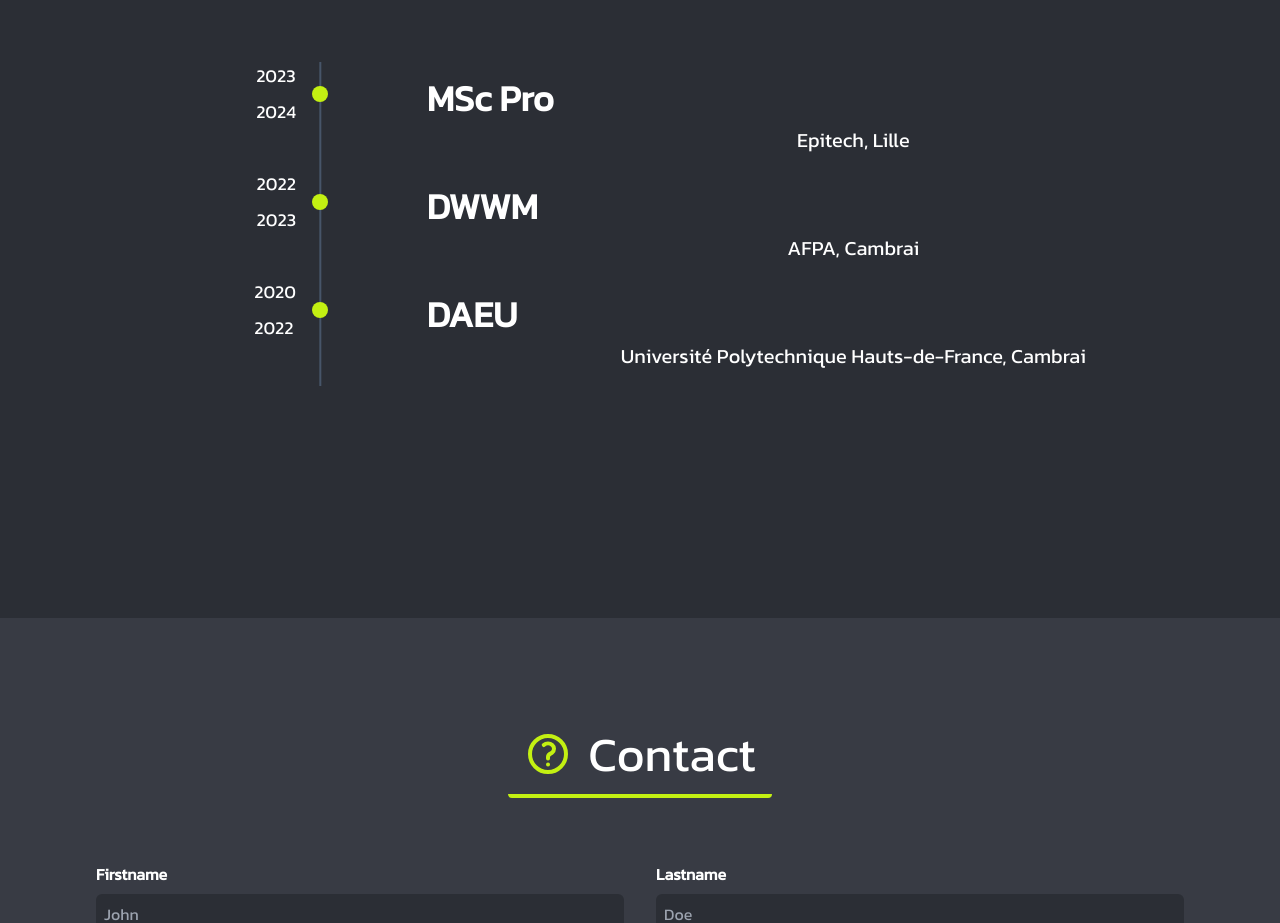
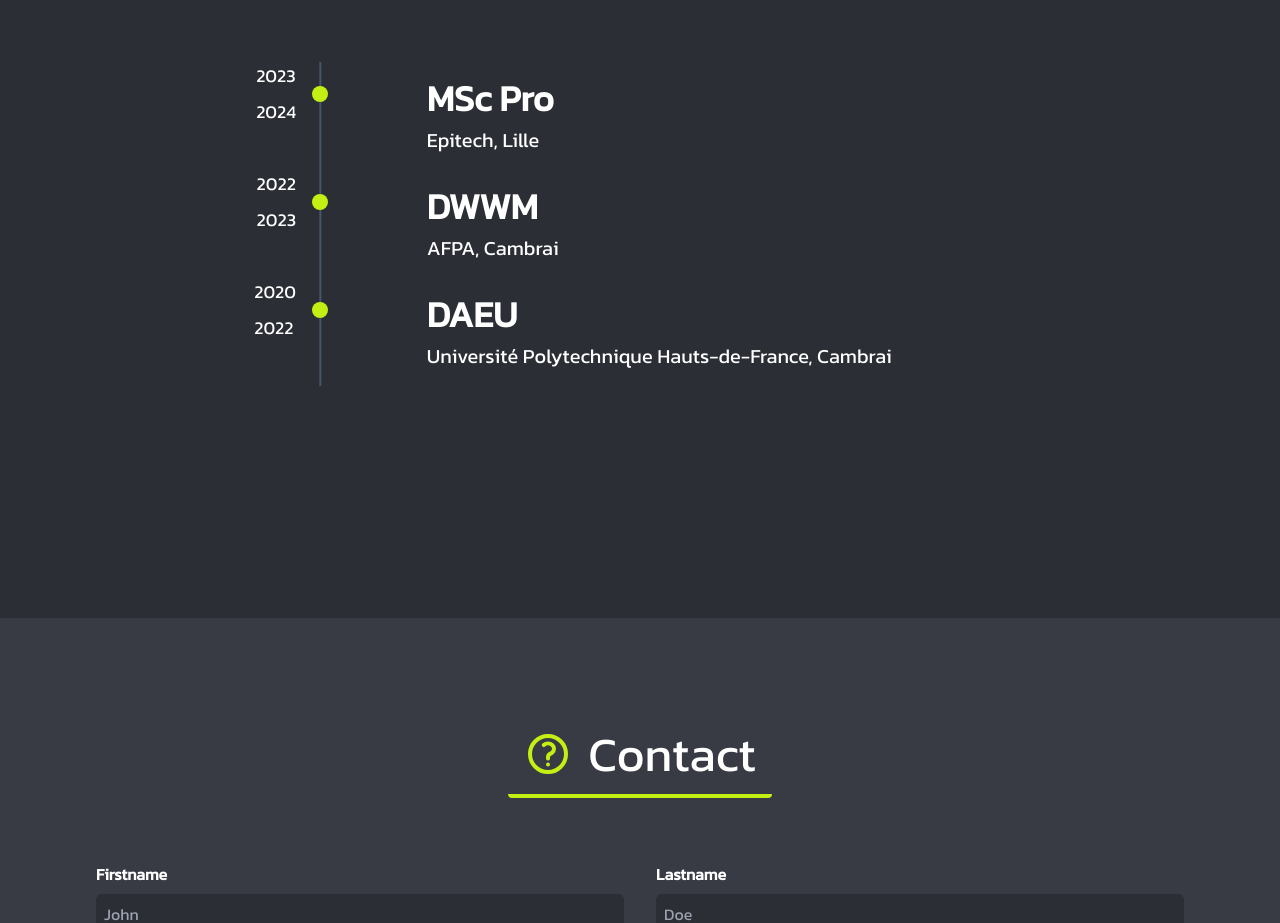
Before and after one commit to BryanFRD/T-WEB-500-digitalResume-LIL_bryan-ferrando, a React (Vite) app: page / in a window 1280 px wide. Shown: the part 2582-3505 px from the top of the page. Built offline with nearby package versions, Linux system fonts and the light colour scheme.

Commit message:
Visual changes

```diff
--- a/src/components/EducationDetail.jsx
+++ b/src/components/EducationDetail.jsx
@@ -15,7 +15,7 @@
         <div className='md:hidden mx-auto flex gap-4 text-slate-400'>
           {education.year.map((year, index) => <span key={index} className='text-lg'>{year}</span>)}
         </div>
-        <span className='text-xl text-center'>{education.place}</span>
+        <span className='text-xl text-center md:text-left'>{education.place}</span>
       </div>
     </div>
   );
```
